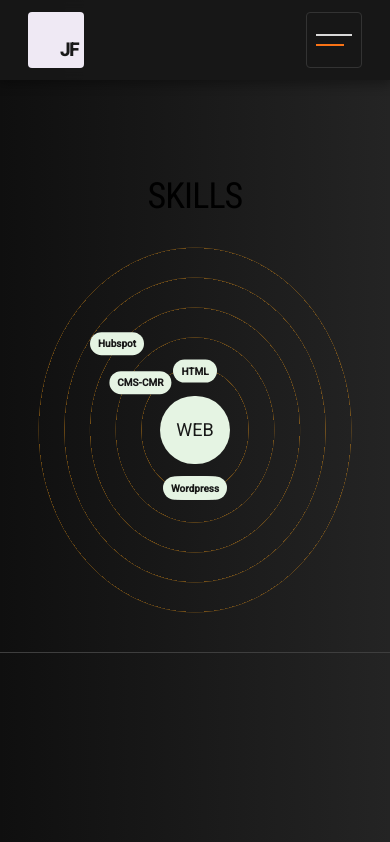
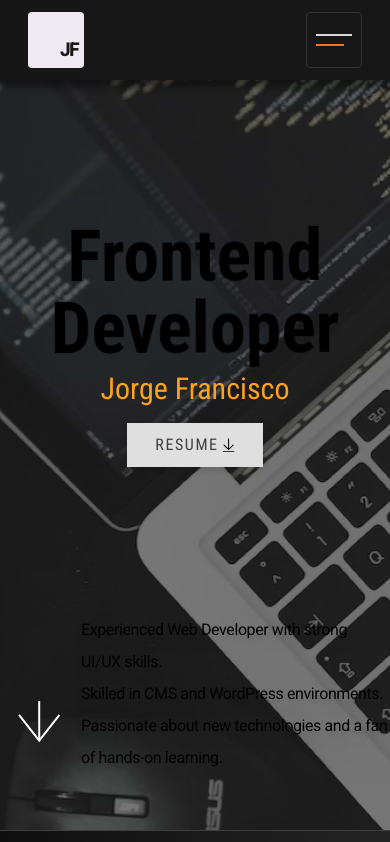
Before and after one commit to jor-g-r/portfolio-Jorge-Rondon, a Next.js app in the folder portfolio/: page / in a window 390 px wide. Shown: the top 842 px of the page. Built offline with nearby package versions, Linux system fonts and the light colour scheme.

Commit message:
Skills layout completed desktop and mobile

```diff
--- a/portfolio/src/app/components/Skills.tsx
+++ b/portfolio/src/app/components/Skills.tsx
@@ -1,5 +1,4 @@
 "use client";
-
 import {motion} from 'framer-motion'
 import { useMediaQuery } from 'usehooks-ts'
 
@@ -14,8 +13,8 @@ const Skill:React.FC<SkillProps> = ({name, x, y}) => {
 
     return(
         <>
-          <motion.div className="flex-items-center justify-center rounded-full absolute font-bold text-[10px] md:text-sm lg:text-base lg:font-normal
-                                         bg-white-400 text-dark-900 px-2 py-1 cursor-pointer"
+          <motion.div className="flex-items-center justify-center rounded-full absolute font-bold text-[8px] md:text-sm lg:text-base lg:font-normal
+                                         bg-white-400 text-dark-900 px-2 py-1 lg:px-3 lg:py-2 cursor-pointer"
                                 whileHover={{scale:1.05}}
                                 initial ={{x:0, y:0}}
                                 whileInView ={{x: `${x}vw`, y:`${y}vw`}}
@@ -34,35 +33,48 @@ export default function Skills (){
     const isMobile = useMediaQuery("(max-width: 768px)");
     return (
         <>
-        <section className="border-solid border-b border-dark-500 pb-8 lg:pb-16" id="skills">
+        <section className="border-solid border-b border-dark-500 pb-20 lg:pb-16" id="skills">
 
             <div className="container mx-auto pt-20 px-8 lg:px-[68px]">
                 <div className="pb-6">
                     <h2 className="condensed text-center text-4xl lg:text-5xl uppercase -tracking-wide pt-4">Skills</h2>
                 </div>
 
-                <div className="w-full h-screen-2/3 lg:h-[84vh] relative flex items-center justify-center rounded-full circular-bg- bg-circular-orange lg:bg-circular-orange-lg ">
+                <div className="w-full h-screen-2/3 lg:h-[68vh] relative flex items-center justify-center rounded-full circular-bg- bg-circular-orange lg:bg-circular-orange-lg ">
 
-                    <motion.div className="flex-items-center justify-center rounded-full text-lg
+                    <motion.div className="flex-items-center justify-center rounded-full lg:text-lg z-30
                                          bg-white-400 text-dark-900 px-4 py-5 cursor-pointer"
                                 whileHover={{scale:1.15}} >
                         WEB
                     </motion.div>
 
+                                                    {/*Mobile - Desktop */ }
+                    <Skill name="CMS-CMR" x={isMobile ? -16 : -8} y={isMobile ? -11 : -4} />
+                    <Skill name="CSS" x={isMobile ? 0 : 0} y={isMobile ? 13 : 6} />
+                    <Skill name="HTML" x={isMobile ? 0 : 0} y={isMobile ? -13 : -6} />
 
-                    <Skill name="CMS-CMR" x={isMobile ? -14 : -5} y={isMobile ? -12 : -4} />
-                    <Skill name="CSS" x={isMobile ? 0 : 0} y={isMobile ? 15 : 6} />
-                    <Skill name="HTML" x={isMobile ? 0 : 0} y={isMobile ? -15 : -6} />
-                    <Skill name="GitHub" x={isMobile ? 0 : 0} y={isMobile ? 15 : 6} />
-                    <Skill name="Js" x={isMobile ? 0 : 0} y={isMobile ? 15 : 6} />
-                    <Skill name="React" x={isMobile ? 0 : 0} y={isMobile ? 15 : 6} />
-                    <Skill name="Gsap" x={isMobile ? 0 : 0} y={isMobile ? 15 : 6} />
-                    <Skill name="Framer" x={isMobile ? 0 : 0} y={isMobile ? 15 : 6} />
-                    <Skill name="Node" x={isMobile ? 0 : 0} y={isMobile ? 15 : 6} />
-                    <Skill name="Tailwind" x={isMobile ? 0 : 0} y={isMobile ? 15 : 6} />
-                    <Skill name="Bootstrap" x={isMobile ? 0 : 0} y={isMobile ? 15 : 6} />
-                    <Skill name="Wordpress" x={isMobile ? 0 : 0} y={isMobile ? 15 : 6} />
-                    <Skill name="Hubspot" x={isMobile ? -20 : -19} y={isMobile ? -22 : 6} />
+                    <Skill name="GitHub" x={isMobile ? 15 : 12} y={isMobile ? -17 : -10} />
+                    <Skill name="Javascript" x={isMobile ? 18 : 10} y={isMobile ? 0 : .5} />
+
+                    <Skill name="React.js" x={isMobile ? 14 : 13} y={isMobile ? 10 : 5.5} />
+                    <Skill name="Next.js" x={isMobile ? 25 : 18} y={isMobile ? 16 : 10} />
+                    <Skill name="Gsap" x={isMobile ? 32 : 27} y={isMobile ? 5 : 2} />
+
+                    <Skill name="Framer Motion" x={isMobile ? 30 : 26} y={isMobile ? -9 : -6} />
+                    <Skill name="Node.js" x={isMobile ? 24 : 19} y={isMobile ? -24 : -15} />
+
+                    <Skill name="Tailwind" x={isMobile ? 8 : 7} y={isMobile ? 21 : 11} />
+                    <Skill name="Bootstrap" x={isMobile ? -8.5 : -7} y={isMobile ? 21 : 11} />
+
+                    <Skill name="Wordpress" x={isMobile ? -25 : -18} y={isMobile ? 2 : .5} />
+                    <Skill name="Hubspot" x={isMobile ? -19 : -16} y={isMobile ? -22 : -14} />
+
+                    <Skill name="E-Mail dev" x={isMobile ? 0 : 0} y={isMobile ? -27 : -12} />
+                    <Skill name="Web Design" x={isMobile ? -16 : -18} y={isMobile ? 30 : 12} />
+
+                    <Skill name="Figma" x={isMobile ? -15 : -14} y={isMobile ? 10 : 6} />
+                    <Skill name="Elementor" x={isMobile ? -30 : -26} y={isMobile ? 14 : 6} />
+                    <Skill name="WP Bakery" x={isMobile ? -33 : -25} y={isMobile ? -7 : -6} />
 
                 </div>
             </div>
--- a/portfolio/src/app/page.tsx
+++ b/portfolio/src/app/page.tsx
@@ -15,11 +15,12 @@ export default function Home() {
         <Navbar title="Testing" theme="light" />
         {/* }
 
-       <Hero />
+
+
+      {*/}
+        <Hero />
 
         <About />
-
-      {*/}
 
         <Skills />
 
--- a/portfolio/tailwind.config.ts
+++ b/portfolio/tailwind.config.ts
@@ -40,11 +40,11 @@ const config: Config = {
       },
       backgroundImage: (theme) =>({
         'gradient-linear-dark': 'var(--body-bg)',
-        'circular-orange-lg' : 'repeating-radial-gradient(rgba(255, 162, 22, .42)2px, transparent 3px 10%);',
+        'circular-orange-lg' : 'repeating-radial-gradient(rgba(255, 162, 22, .4)1px, transparent 4px 10%);',
         'circular-orange' : 'repeating-radial-gradient(rgba(255, 162, 22, .42)2px, transparent 3px 12%);',
       }),
       height: {
-        'screen-2/3': '45vh'
+        'screen-2/3': '42vh'
       }
     },
   },
```
